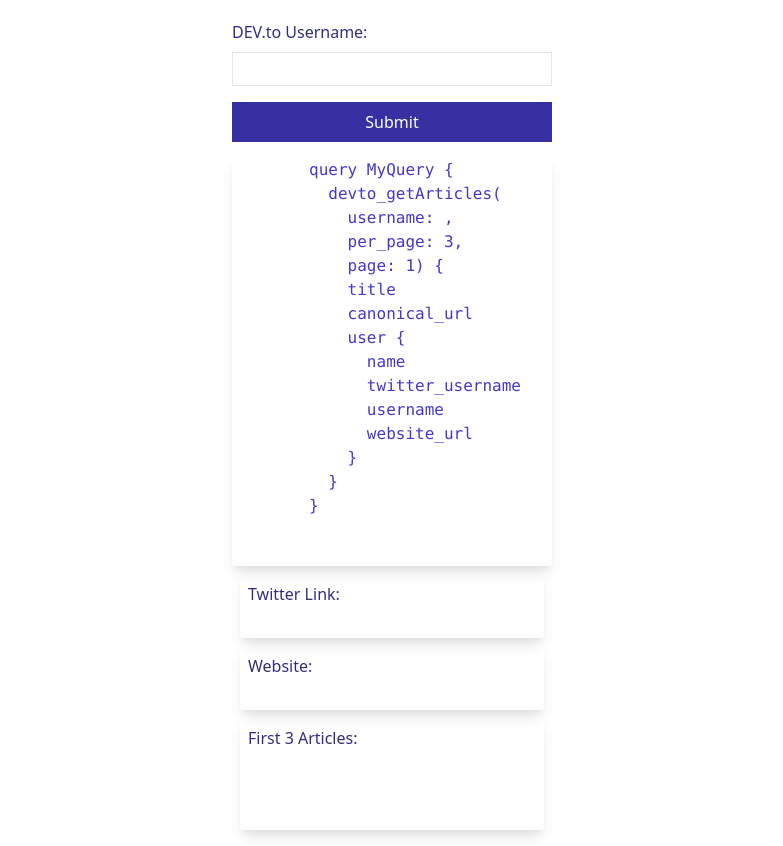
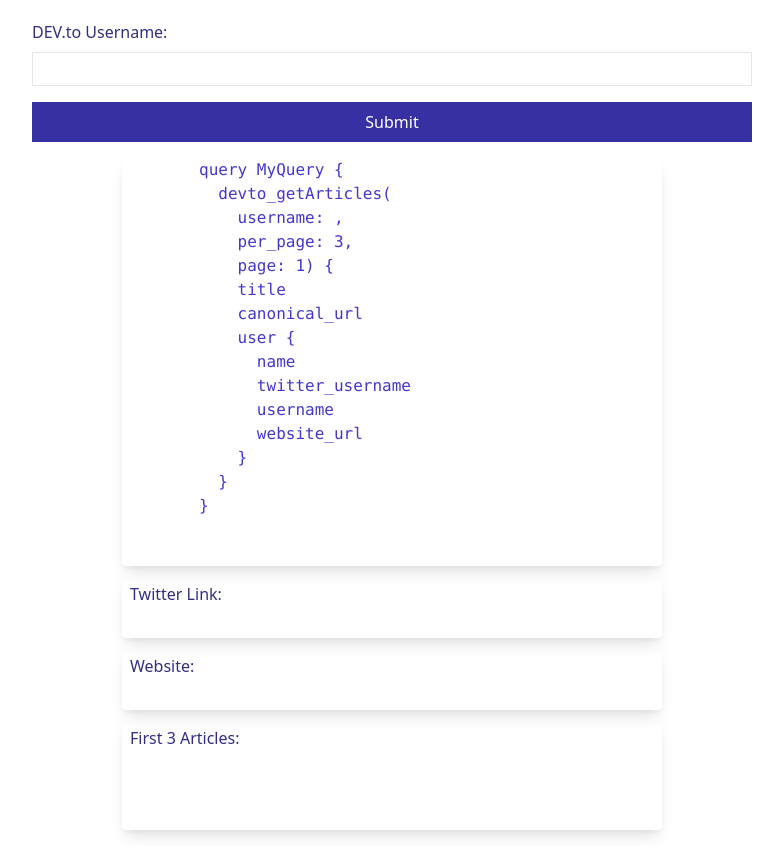
Before and after one commit to Cerchie/stepzen-netlify-custom-site-generator-nov, a plain HTML site: page index.html in a window 1280 px wide. Shown: the part 136-982 px from the top of the page, without its empty margins (248-1031 px from the left). Drawn offline with nearby package versions, Linux system fonts and the light colour scheme.

Commit message:
widens fields

```diff
--- a/index.html
+++ b/index.html
@@ -49,12 +49,12 @@
     >
       DEV.to Query
     </h1>
-    <div class="w-2/4 mx-auto" x-data="{ open: false}">
+    <div class="w-3/4 mx-auto" x-data="{ open: false}">
       <div x-show="open"></div>
       <form
         action="/"
         method="POST"
-        class="w-2/4 mx-auto"
+        class="w-3/4 mx-auto"
         x-data="idForm()"
         @submit.prevent="submitData"
       >
@@ -82,7 +82,7 @@
           :disabled="loading"
         ></button>
 
-        <div class="max-w-sm rounded shadow-lg">
+        <div class="w-3/4 mx-auto rounded shadow-lg">
           <pre class="text-indigo-700 text-base">
         query MyQuery {
           devto_getArticles(
@@ -103,7 +103,7 @@
             </pre>
         </div>
         <div>
-          <div class="max-w-sm rounded shadow-lg p-2 m-2 text-indigo-900">
+          <div class="w-3/4 mx-auto rounded shadow-lg p-2 m-2 text-indigo-900">
             Twitter Link:
             <a
               id="twitter_username"
@@ -115,7 +115,7 @@
           </div>
         </div>
         <div>
-          <div class="max-w-sm rounded shadow-lg p-2 m-2 text-indigo-900">
+          <div class="w-3/4 mx-auto rounded shadow-lg p-2 m-2 text-indigo-900">
             Website:
             <a
               id="website_url"
@@ -129,7 +129,8 @@
         <div>
           <div
             class="
-              max-w-sm
+              w-3/4
+              mx-auto
               rounded
               shadow-lg
               m-2
@@ -215,10 +216,6 @@
                 console.log('BODY AFTER FETCH', body)
               )
               .then((data) => {
-                console.log(
-                  'DATA AFTER FETCH',
-                  data.data.devto_getArticles[0].canonical_url
-                )
                 this.twitter_username = `${data.data.devto_getArticles[0].user.twitter_username} `
                 this.website_url = `${data.data.devto_getArticles[0].user.website_url}`
                 this.article1 = `${data.data.devto_getArticles[0].title}`
```
